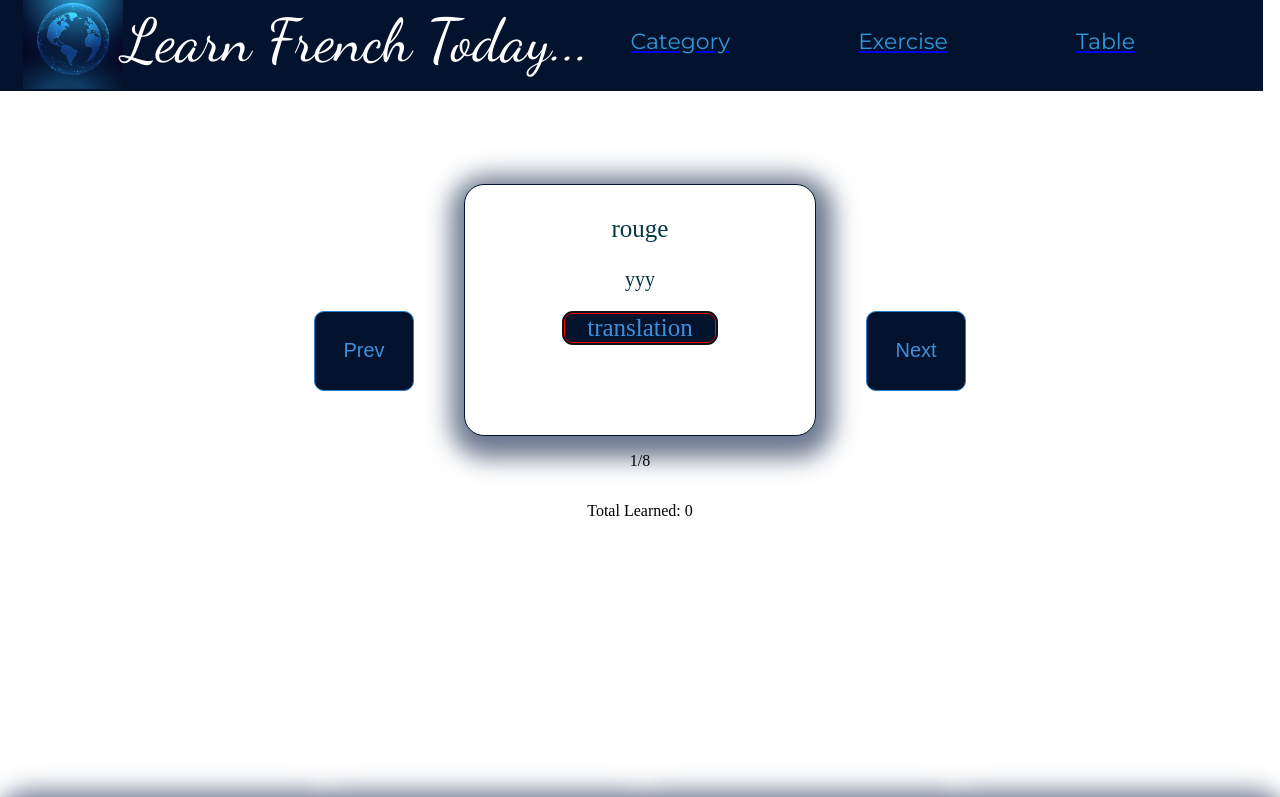
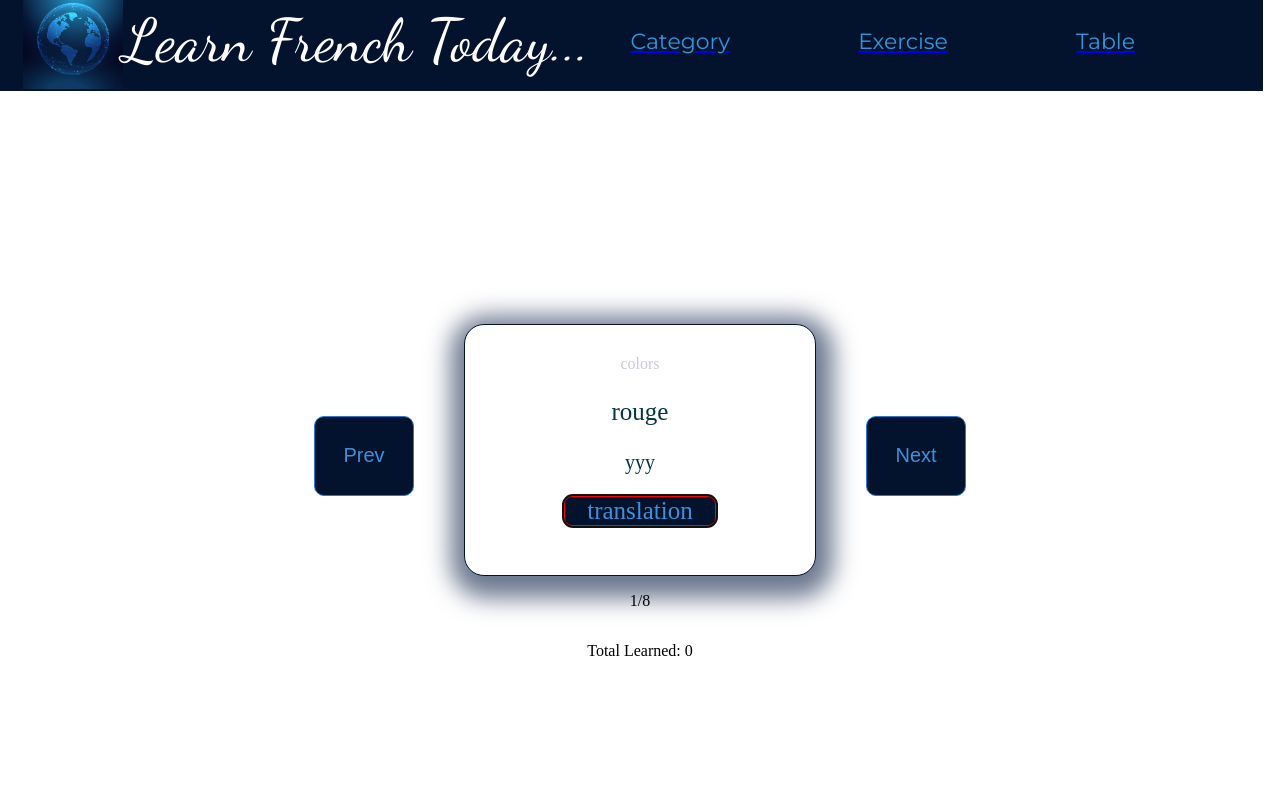
Before and after one commit to KateM3d/words, a React (Create React App) app: page /category in a window 1280 px wide. Shown: the top 797 px of the page. Built offline with nearby package versions, Linux system fonts and the light colour scheme; data requests are answered from the project's data file.

Commit message:
fixed db.json

```diff
--- a/server/db.json
+++ b/server/db.json
@@ -1,11 +1,10 @@
 {
-  "colors": [
-    {
+    "colors": [{
             "id": "1",
             "english": "red",
             "french": "rouge",
             "transcription": "yyy",
-      "category": []
+            "category": "colors"
         },
         {
             "id": "2",
@@ -54,8 +53,7 @@
             "id": "wr6VGfy"
         }
     ],
-  "sport": [
-    {
+    "sport": [{
             "id": "1",
             "french": "le hockey",
             "transcription": "[ ˈɔkɛ ]",
@@ -70,8 +68,7 @@
             "category": "sport"
         }
     ],
-  "travel": [
-    {
+    "travel": [{
             "id": "1",
             "french": "avion",
             "transcription": "[ avjɔ̃ ]",
--- a/src/App.scss
+++ b/src/App.scss
@@ -36,3 +36,7 @@
     display: flex;
     justify-content: space-evenly;
 }
+
+.containerFlashcard {
+    margin-top: 15vh;
+}
```
Lines whose indentation alone changed are shown as unchanged.
